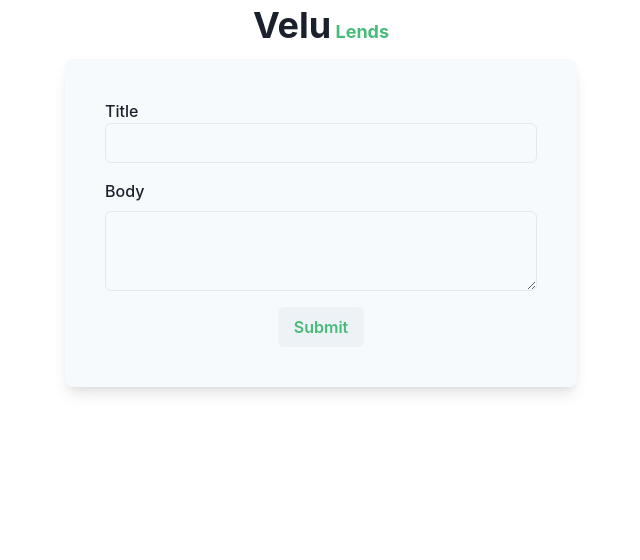
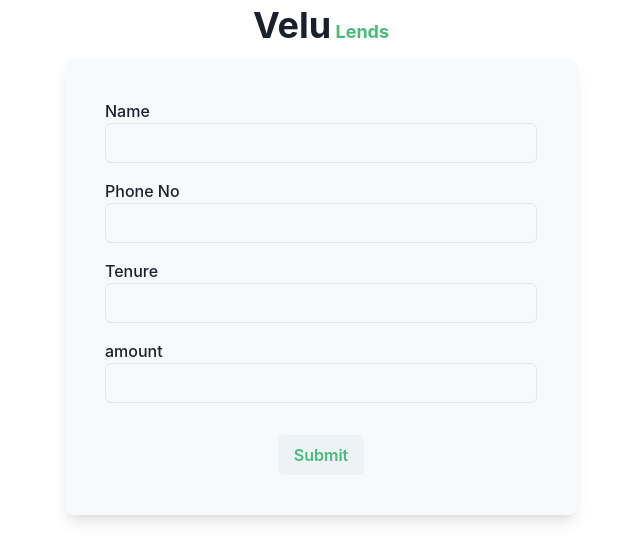
Before and after one commit to nitishvelu/YGC, a Next.js app: page / in a window 1280 px wide. Shown: the top 560 px of the page, without its empty margins (319-959 px from the left). Built offline with nearby package versions, Linux system fonts and the light colour scheme; no server answers; sample sign-in values are in the browser's storage.

Commit message:
addin form elements

```diff
--- a/components/PostForm.js
+++ b/components/PostForm.js
@@ -4,7 +4,6 @@ import {
   FormLabel,
   FormErrorMessage,
   Input,
-  Textarea,
   Box,
   Button,
   Center,
@@ -13,13 +12,15 @@ import { useFormik } from "formik";
 import * as Yup from "yup";
 
 export const PostSchema = Yup.object().shape({
-  title: Yup.string().required("* Required"),
-  body: Yup.string().required("* Required"),
+  name: Yup.string().required("* Required"),
+  phone: Yup.number().required("* Required"),
+  tenure: Yup.number().required("* Required"),
+  amount: Yup.number().required("* Required"),
 });
 
 export default function PostForm() {
   const formik = useFormik({
-    initialValues: { title: "", body: "" },
+    initialValues: { name: "", phone: null, tenure: null, amount: null },
     onSubmit: async (values, { setSubmitting, resetForm }) => {
       const data = await fetch("/api/posts", {
         method: "POST",
@@ -55,39 +56,84 @@ export default function PostForm() {
         <form onSubmit={formik.handleSubmit}>
           <FormControl
             mb="4"
-            id="title"
-            isInvalid={formik.touched?.title && formik?.errors?.title}
+            id="name"
+            isInvalid={formik.touched?.name && formik?.errors?.name}
           >
             <Box display={"inline-block"}>
-              <FormLabel display={"inline"}>Title</FormLabel>
+              <FormLabel display={"inline"}>Name</FormLabel>
               <FormErrorMessage display={"inline"} fontSize="xs">
-                {formik.touched?.title && formik?.errors?.title}
+                {formik.touched?.name && formik?.errors?.name}
               </FormErrorMessage>
             </Box>
             <Input
               onBlur={formik.handleBlur}
-              value={formik.values.title}
+              value={formik.values.name}
               onChange={formik.handleChange}
-              type="title"
+              type="name"
               focusBorderColor="green.300"
             />
           </FormControl>
+
           <FormControl
-            id="body"
-            isInvalid={formik.touched?.body && formik?.errors?.body}
+            mb="4"
+            id="phone"
+            isInvalid={formik.touched?.phone && formik?.errors?.phone}
           >
-            <FormLabel>Body</FormLabel>
-            <Textarea
+            <Box display={"inline-block"}>
+              <FormLabel display={"inline"}>Phone No</FormLabel>
+              <FormErrorMessage display={"inline"} fontSize="xs">
+                {formik.touched?.phone && formik?.errors?.phone}
+              </FormErrorMessage>
+            </Box>
+            <Input
               onBlur={formik.handleBlur}
-              value={formik.values.body}
+              value={formik.values.phone}
               onChange={formik.handleChange}
+              type="phone"
               focusBorderColor="green.300"
-              type="body"
             />
-            <FormErrorMessage>
-              {formik.touched?.body && formik?.errors?.body}
-            </FormErrorMessage>
           </FormControl>
+
+          <FormControl
+            mb="4"
+            id="tenure"
+            isInvalid={formik.touched?.tenure && formik?.errors?.tenure}
+          >
+            <Box display={"inline-block"}>
+              <FormLabel display={"inline"}>Tenure</FormLabel>
+              <FormErrorMessage display={"inline"} fontSize="xs">
+                {formik.touched?.tenure && formik?.errors?.tenure}
+              </FormErrorMessage>
+            </Box>
+            <Input
+              onBlur={formik.handleBlur}
+              value={formik.values.tenure}
+              onChange={formik.handleChange}
+              type="tenure"
+              focusBorderColor="green.300"
+            />
+          </FormControl>
+
+          <FormControl
+            mb="4"
+            id="amount"
+            isInvalid={formik.touched?.amount && formik?.errors?.amount}
+          >
+            <Box display={"inline-block"}>
+              <FormLabel display={"inline"}>amount</FormLabel>
+              <FormErrorMessage display={"inline"} fontSize="xs">
+                {formik.touched?.amount && formik?.errors?.amount}
+              </FormErrorMessage>
+            </Box>
+            <Input
+              onBlur={formik.handleBlur}
+              value={formik.values.amount}
+              onChange={formik.handleChange}
+              type="amount"
+              focusBorderColor="green.300"
+            />
+          </FormControl>
+
           <Center>
             <Button type="submit" color="green.400" mt="4">
               Submit
```
